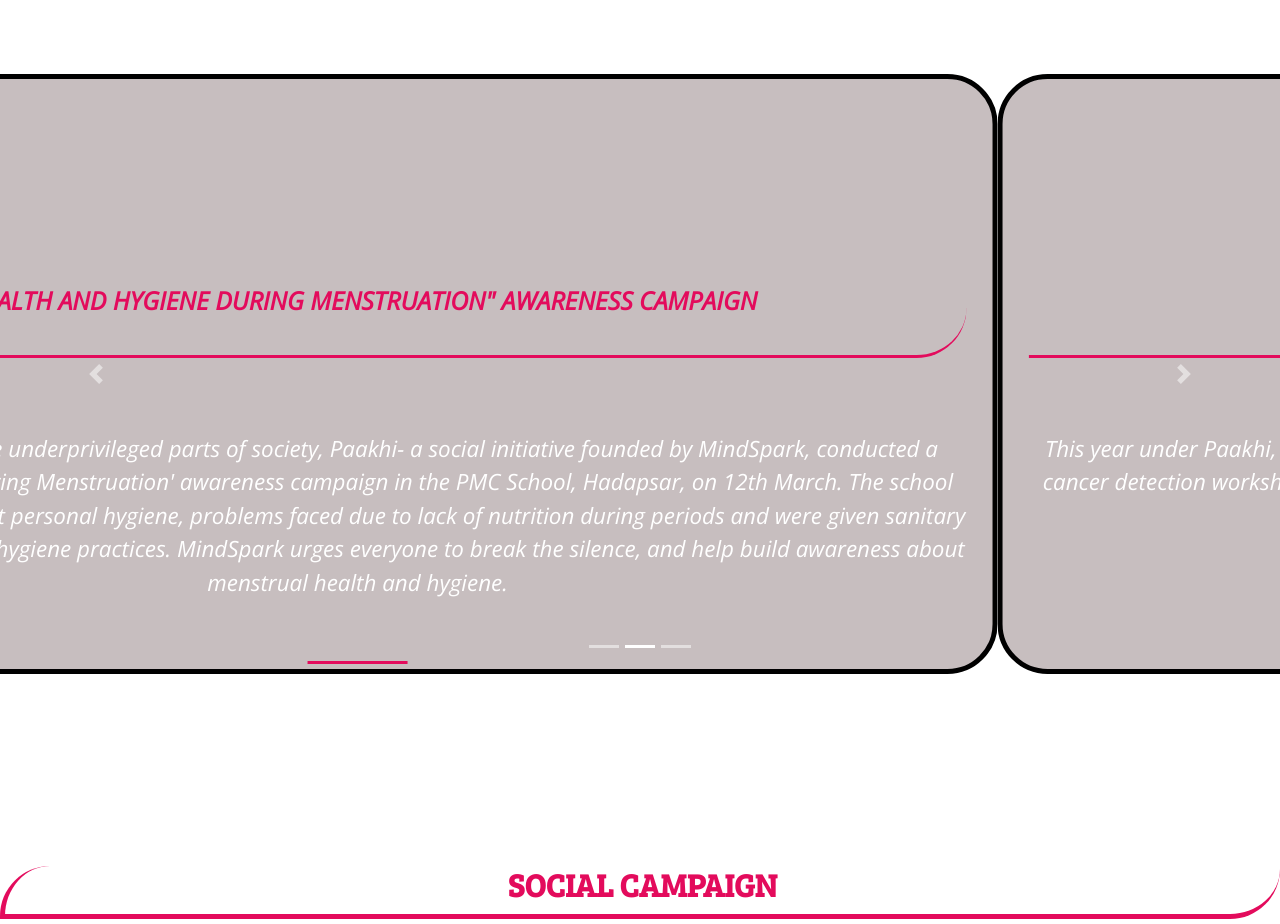
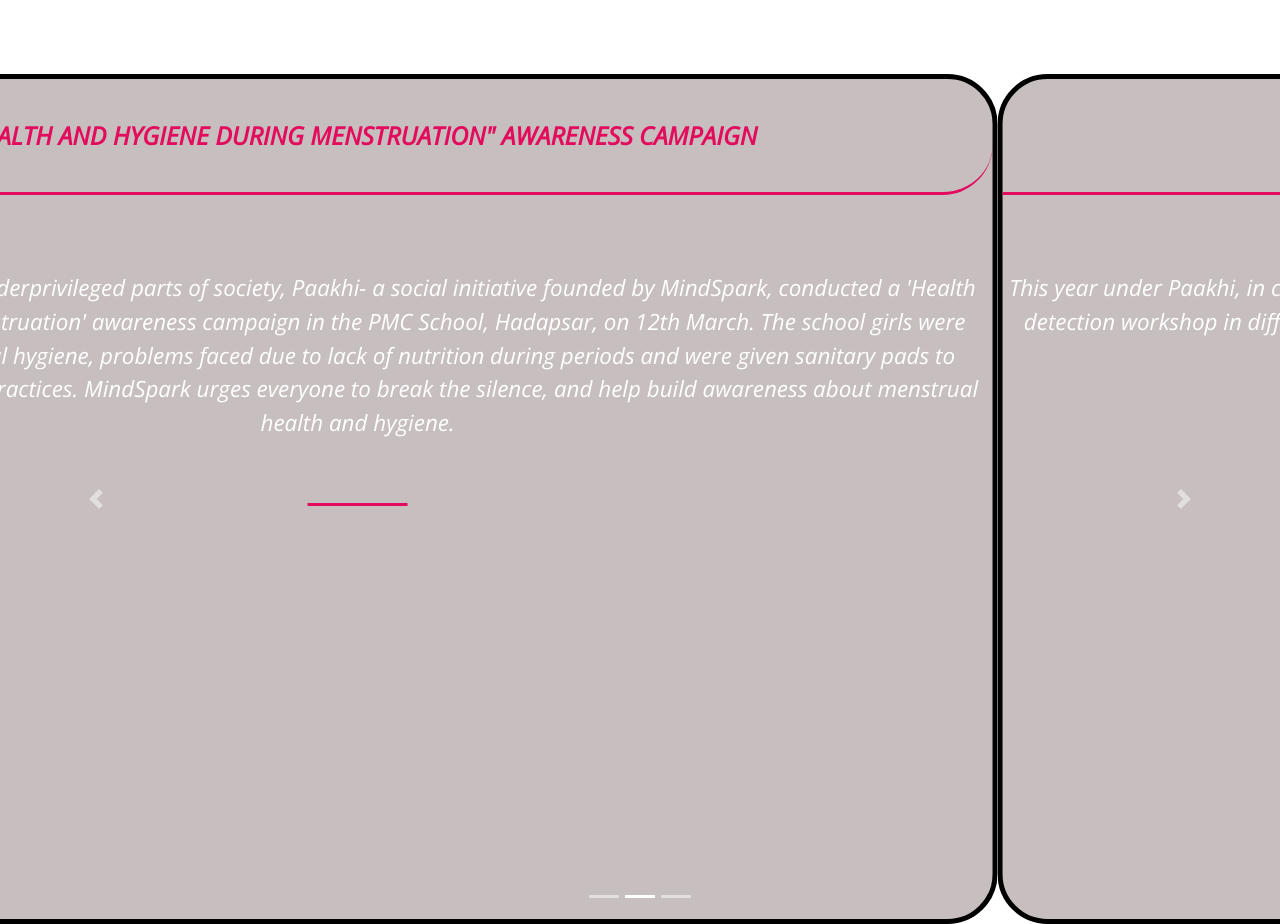
Before and after one commit to Vanshita-1805/Paakhi-Mindspark-21, a plain HTML site: page index.html in a window 1280 px wide. Shown: the part 1581-2505 px from the top of the page. Drawn offline with nearby package versions, Linux system fonts and the light colour scheme; a script that the page names is missing; files whose address does not match are found by name.

Commit message:
Update style.css

```diff
--- a/style.css
+++ b/style.css
@@ -140,11 +140,11 @@
 
 /** INITIATIVE-SECTION-CAROUSEL **/
 .carousel .carousel-item {
-    height:600px;
+    height:850px;
     background-color: #c7bebf;
     border:5px solid #000;
     border-radius: 50px;
-    padding:13% 2%;
+    padding:10% auto 10% 3%;
 }
 
 
```
